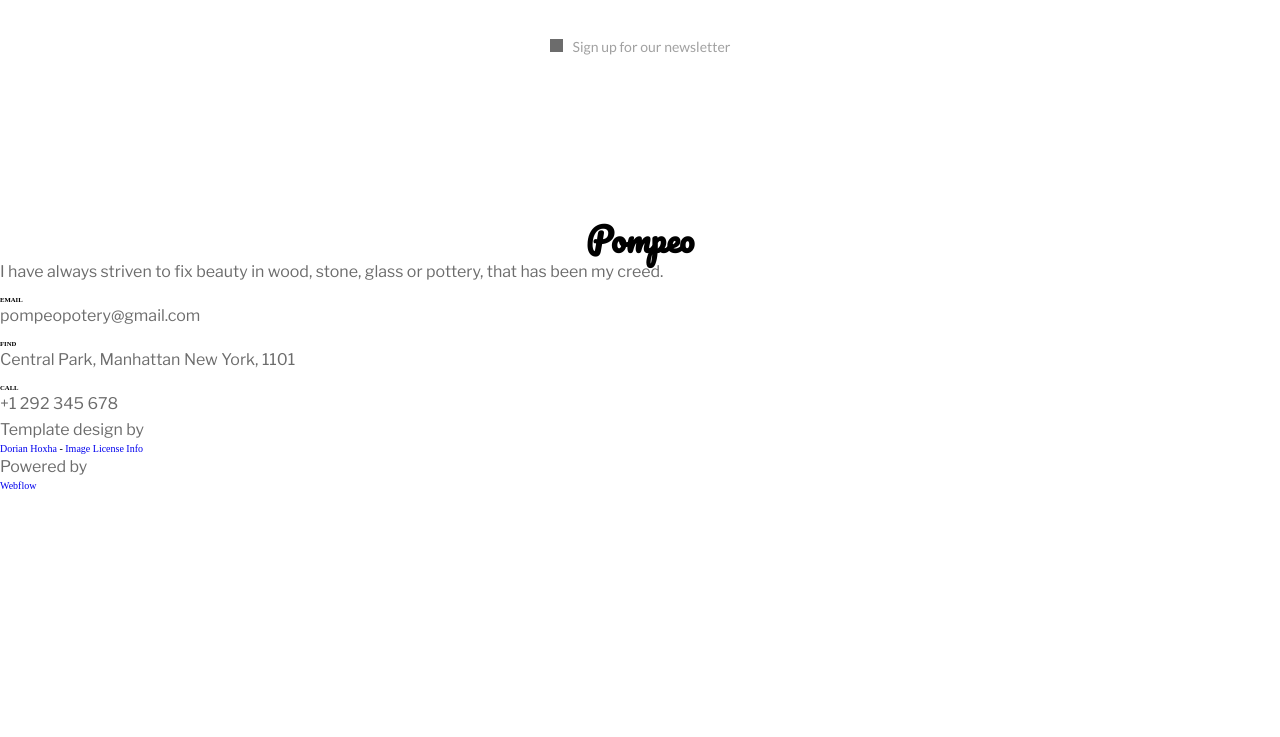
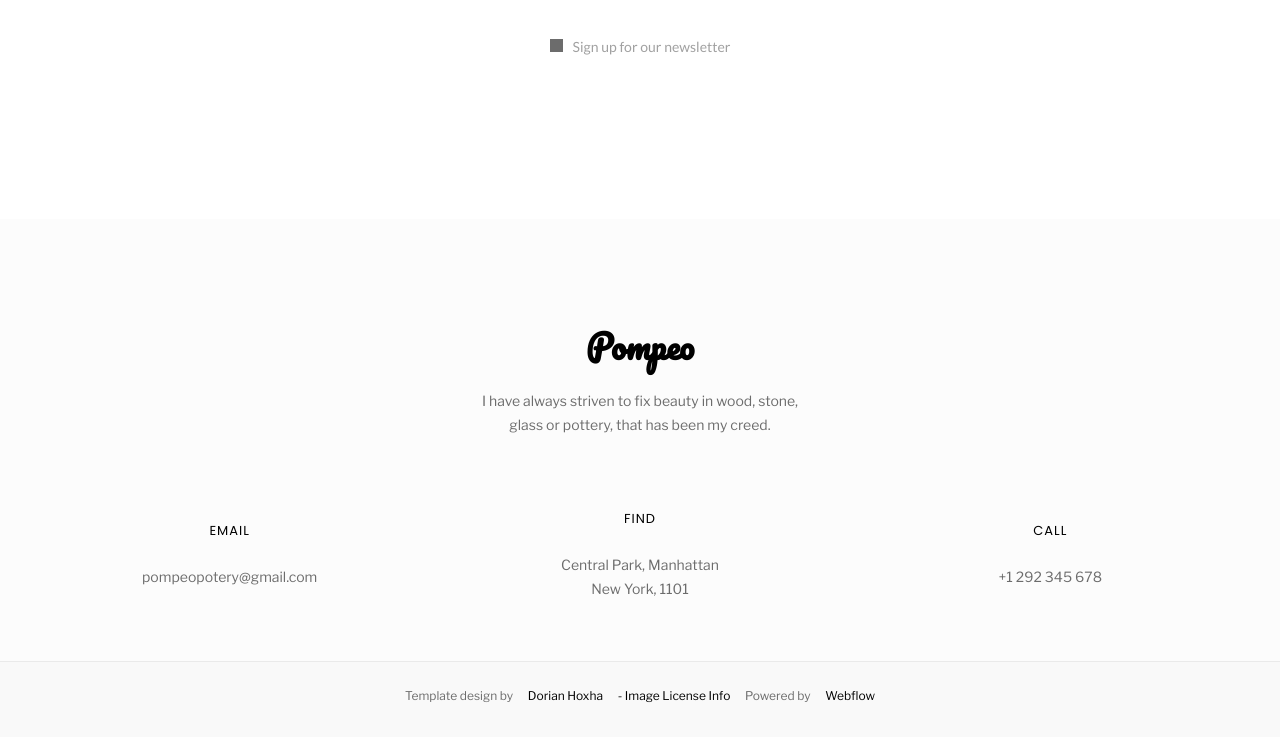
Before and after one commit to VoskanianGor/PompeoWebShop, a plain HTML site: page index.html in a window 1280 px wide. Shown: the part 6002-6739 px from the top of the page. Before the commit the page ends 6493 px from the top, so only its background shows below. Drawn offline with Linux system fonts and the light colour scheme.

Commit message:
footer done

```diff
--- a/assets/styles/style.css
+++ b/assets/styles/style.css
@@ -653,14 +653,80 @@ input[type="checkbox"]:checked + label::before{
 /* FOOTER */
 
 .footer {
-
+    background: rgba(219, 219, 219, 0.1);
+    position: relative;
+    max-width: 1231px;
+    margin: 0 auto;
+    display: flex;
+    flex-direction: column;
+    justify-content: space-between;
+    align-items: center;
+    padding: 10.7rem 14.4rem 0rem 14.4rem;
 }
 
 .footer-prg {
+    font-family: LibreFranklin;
+    font-weight: 400;
+    font-size: 1.4rem;
+    line-height: 2.4rem;
+    text-align: center;
+    color: #6C6C6C;
+    max-width: 34rem;
+    padding-top: 2.3rem;
 }
 .contacts {
-
+    display: flex;
+    flex-direction: row;
+    justify-content: space-around;
+    align-items: center;
+    width: 1231px;
+    padding: 6rem 1.5rem;
 }
-.contact {
-
+.contacts__item {
+    display: flex;
+    flex-direction: column;
+    justify-content: space-between;
+    align-items: center;
+    width: 18.8rem;
 }
+.contact__itemTitle{
+    font-family: Poppins;
+    font-weight: 400;
+    font-size: 13px;
+    line-height: 23px;
+    text-align: center;
+    letter-spacing: 1px;
+    text-transform: uppercase;
+    color: #000000;
+    padding-top: 1rem;
+}
+.footer__details{
+    width: 1519px;
+    padding-bottom: 3rem;
+    background: rgba(219, 219, 219, 0.1);
+    border-top: rgba(219, 219, 219, 0.5) 1px solid;
+}
+.footer__details__container{
+    max-width: 47rem;
+    margin: 0 auto;
+    display: flex;
+    flex-direction: row;
+    justify-content: space-between;
+    align-items: center;
+}
+.footer__detailsLink{
+    font-family: LibreFranklin;
+    font-weight: normal;
+    font-size: 1.2rem;
+    line-height: 2.2rem;
+    color: #000000;
+    padding-top: 2.3rem;
+}
+.details-prg{
+    font-family: LibreFranklin;
+    font-weight: normal;
+    font-size: 1.2rem;
+    line-height: 2.2rem;
+    color: #6C6C6C;
+    padding-top: 2.3rem;
+}
--- a/index.html
+++ b/index.html
@@ -230,12 +230,13 @@
             </div>
         </div>
         <div class="footer__details">
-            <p class="prg footer-prg">Template design by</p>
-            <a class="footer__detailsLink" href="#">Dorian Hoxha</a>
-            <span>-</span>
-            <a class="footer__detailsLink" href="#">Image License Info</a>
-            <p class="prg footer-prg">Powered by</p>
-            <a class="footer__detailsLink" href="#">Webflow</a>
+            <div class="footer__details__container">
+                <p class="details-prg">Template design by</p>
+                <a class="footer__detailsLink" href="#">Dorian Hoxha</a>
+                <a class="footer__detailsLink" href="#"> - Image License Info</a>
+                <p class="details-prg">Powered by</p>
+                <a class="footer__detailsLink" href="#">Webflow</a>
+            </div>
         </div>
     </footer>
 
```
